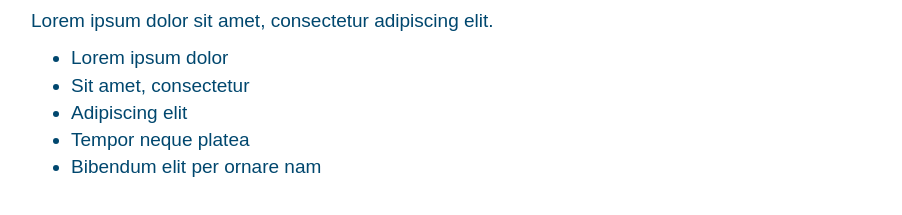
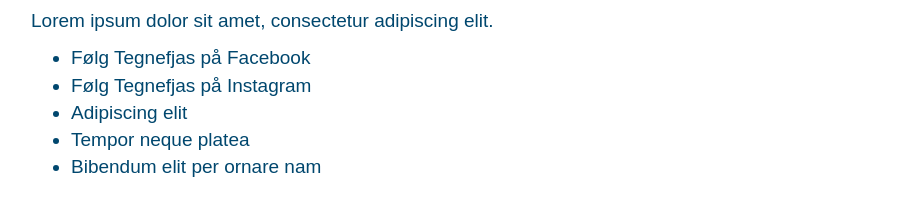
Before and after one commit to thbiel/tegnefjas.no, a plain HTML site: page docs/qpdf35av/kontakt.html in a window 1280 px wide. Shown: the part 153-368 px from the top of the page, without its empty margins (39-941 px from the left). Drawn offline with nearby package versions, Linux system fonts and the light colour scheme; a web font is replaced by a local one.

Commit message:
Update kontakt.html

```diff
--- a/docs/qpdf35av/kontakt.html
+++ b/docs/qpdf35av/kontakt.html
@@ -36,8 +36,8 @@
         <h2>Kontakt</h2>
         <p>Lorem ipsum dolor sit amet, consectetur adipiscing elit.</p>
         <ul>
-          <li>Lorem ipsum dolor</li>
-          <li>Sit amet, consectetur</li>
+          <li><a href="https://www.facebook.com/profile.php?id=100080311344186">Følg Tegnefjas på Facebook </a></li>
+          <li><ahref="https://www.instagram.com/tegnefjas/">Følg Tegnefjas på Instagram</a></li>
           <li>Adipiscing elit</li>
           <li>Tempor neque platea</li>
           <li>Bibendum elit per ornare nam</li>
```
